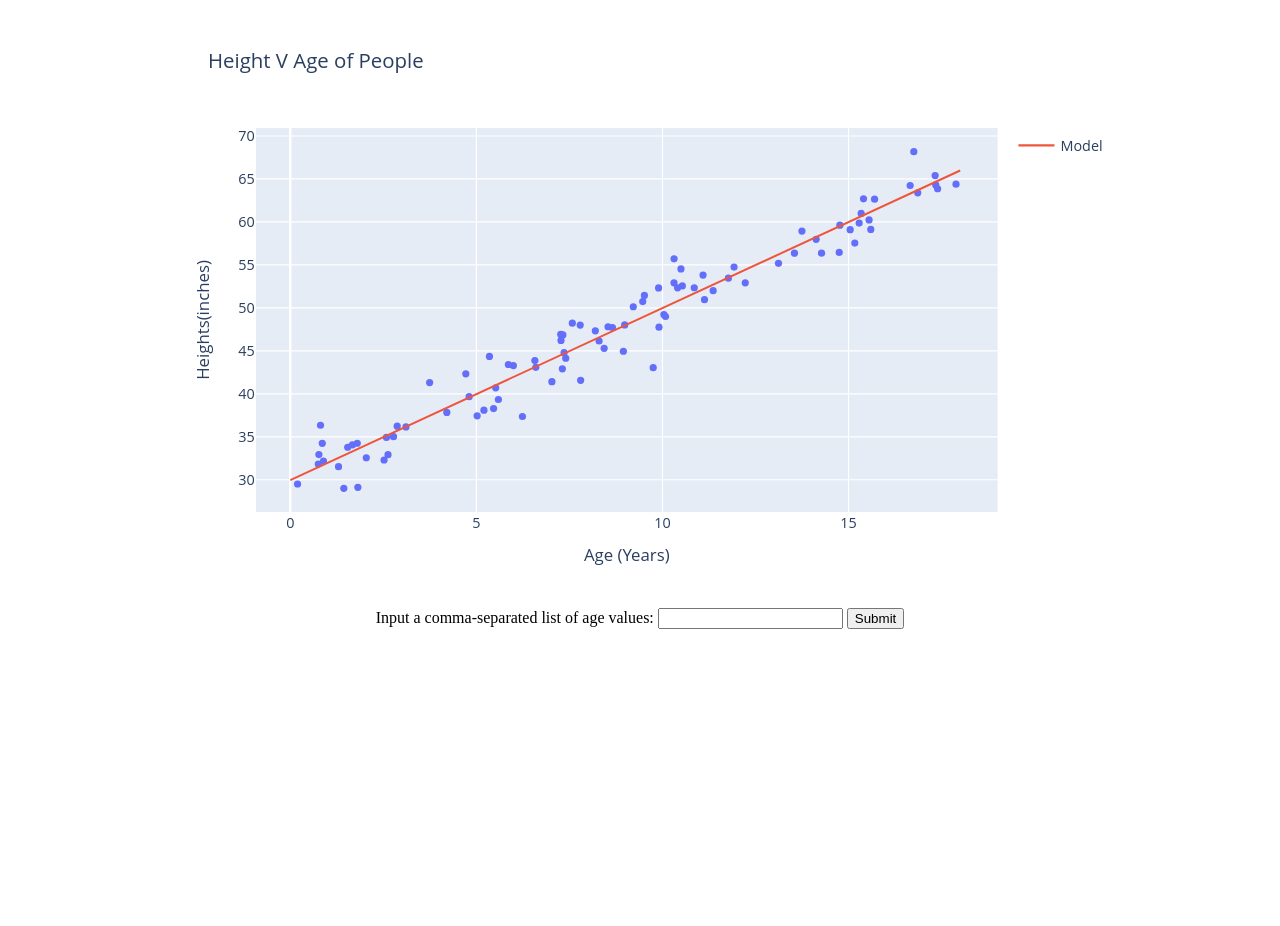
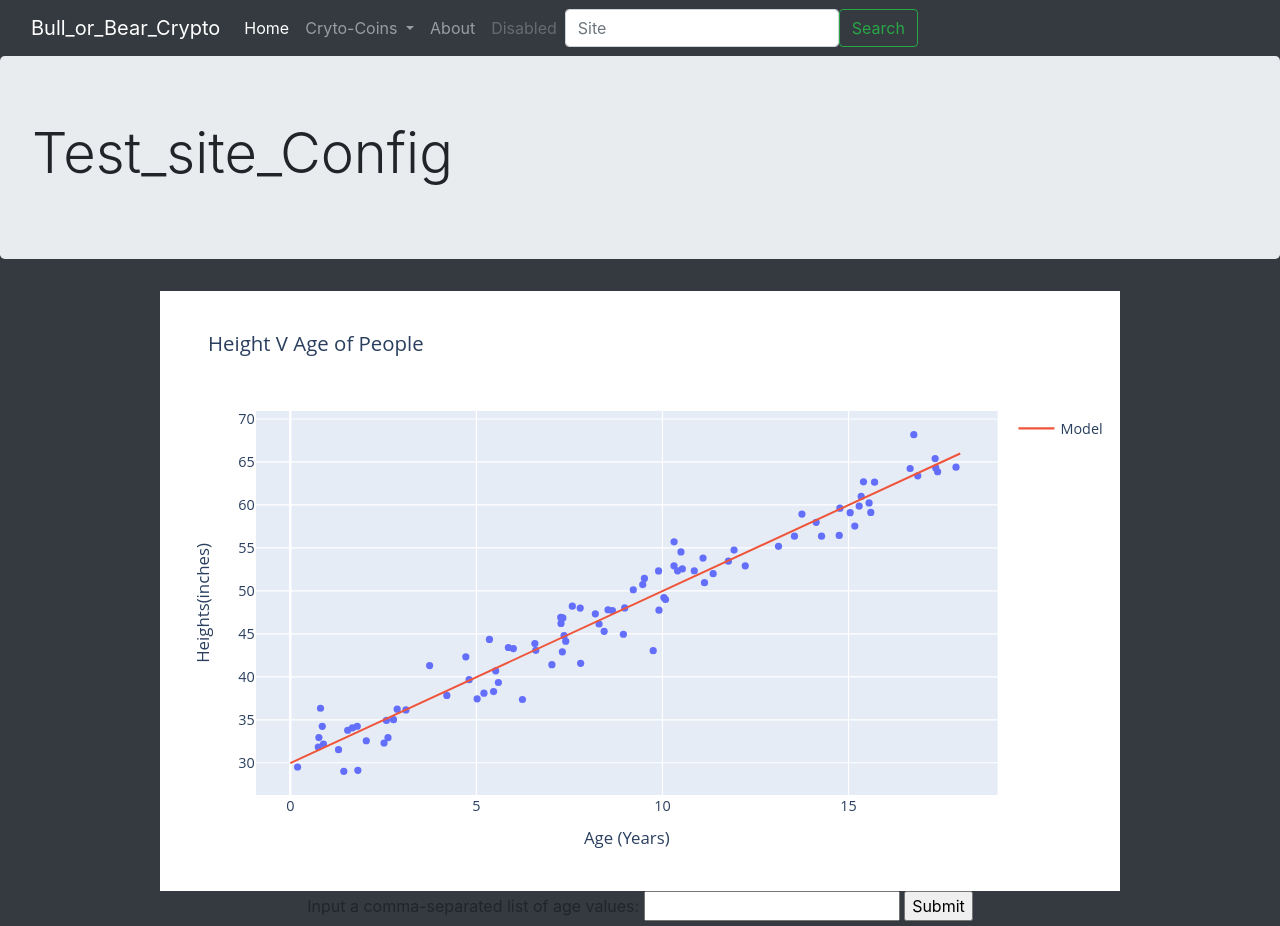
Before and after one commit to GallantGuide/Bull_or_Bear_Crypto, a Flask app: page / in a window 1280 px wide. Before the commit the page ends 629 px from the top, so only its background shows below. Run offline with Flask 2, Linux system fonts and the light colour scheme; some libraries are stand-ins or nearby versions.

Commit message:
Adding base

```diff
--- /dev/null
+++ b/app/templates/base.html
@@ -0,0 +1,93 @@
+<!DOCTYPE html>
+<html>
+  <head>
+    <meta charset="UTF-8">
+    <meta http-equiv="X-UA-Compatible" content="IE=edge">
+    <meta name="viewport" content="width=device-width, initial-scale=1.0">
+    <link
+    rel="stylesheet"
+    href="https://maxcdn.bootstrapcdn.com/bootstrap/4.0.0/css/bootstrap.min.css"
+    integrity="sha384-Gn5384xqQ1aoWXA+058RXPxPg6fy4IWvTNh0E263XmFcJlSAwiGgFAW/dAiS6JXm"
+    crossorigin="anonymous"
+    />
+    <link rel="stylesheet" href="{{ url_for('static', filename='css/style.css') }}">
+    <title>{% block title %}{% endblock %}</title>
+  </head>
+  <body class="bg-dark">
+
+    <!-- Banner and nav bar -->
+    <nav class="navbar navbar-expand-lg navbar-dark bg-dark">
+
+      <div class="container-fluid">
+
+        <!-- Project label -->
+        <span class="navbar-brand"> Bull_or_Bear_Crypto </span>
+
+        <!--  -->
+        <button class="navbar-toggler" type="button" data-bs-toggle="collapse"
+        data-bs-target="#navbarSupportedContent" aria-controls="navbarSupportedContent"
+        aria-expanded="false" aria-label="Toggle navigation">
+          <span class="navbar-toggler-icon"></span>
+        </button>
+
+        <!-- nav Links-->
+        <div class="collapse navbar-collapse" id="navbarSupportedContent">
+          <ul class="navbar-nav me-auto mb-2 mb-lg-0">
+
+            <!-- other pages -->
+            <li class="nav-item">
+              <a class="nav-link active" aria-current="page" href="/">Home</a>
+            </li>
+
+            <!-- Coin selector -->
+            <li class="nav-item dropdown">
+              <a class="nav-link dropdown-toggle" href="#" id="navbarDropdown"
+              role="button" data-bs-toggle="dropdown" aria-expanded="false">
+                Cryto-Coins
+              </a>
+
+              <!-- Coin list -->
+              <ul class="dropdown-menu" aria-labelledby="navbarDropdown">
+                <li><a class="dropdown-item" href="/bitcoin_db">Bitcoin_db</a></li>
+                <li><a class="dropdown-item" href="/bitcoin">Bitcoin_image</a></li>
+                <li><hr class="dropdown-divider"></li>
+                <li><a class="dropdown-item" href="/cardano_db">Cardano_db</a></li>
+                <li><a class="dropdown-item" href="/cardano">Cardano_image</a></li>
+                <li><hr class="dropdown-divider"></li>
+                <li><a class="dropdown-item" href="/ethereum_db">Ethereum_db</a></li>
+                <li><a class="dropdown-item" href="/ethereum">Ethereum_image</a></li>
+                <li><hr class="dropdown-divider"></li>
+                <li><a class="dropdown-item" href="/test_site">Test_model</a></li>
+              </ul>
+            </li>
+
+            <!-- other pages -->
+            <li class="nav-item">
+              <a class="nav-link" href="#">About</a>
+            </li>
+
+            <li class="nav-item">
+              <a class="nav-link disabled">Disabled</a>
+            </li>
+          </ul>
+
+          <!-- Search input -->
+          <form class="d-flex" method="POST">
+            <input class="form-control me-2" placeholder="Site" name="url2" aria-label="Search">
+            <button class="btn btn-outline-success" type="submit"> Search </button>
+          </form>
+
+        </div>
+      </div>
+    </nav>
+
+    <!-- Data from other Pages -->
+    {% block content %}
+    {% endblock %}
+
+
+      <script src="https://cdn.jsdelivr.net/npm/bootstrap@5.1.2/dist/js/bootstrap.bundle.min.js"
+      integrity="sha384-kQtW33rZJAHjgefvhyyzcGF3C5TFyBQBA13V1RKPf4uH+bwyzQxZ6CmMZHmNBEfJ"
+      crossorigin="anonymous"></script>
+    </body>
+</html>
--- a/app/templates/index.html
+++ b/app/templates/index.html
@@ -1,8 +1,17 @@
+{% extends "base.html" %}
+{% block title %} Test Site {% endblock %}
+
+{% block content %}
+<div class="jumbotron">
+    <h1 class="display-4"> Test_site_Config </h1>
+</div>
 <center>
-    <img src = "{{ href }}"height=600 />
+    <img src = "{{ href }}" height=600 />
     <form method="POST">
         <label>Input a comma-separated list of age values: </label>
-        <input name = 'text'>
+        <input type ='text' name = 'data'>
         <input type="submit">
     </form>
 </center>
+
+{% endblock %}
```
Also changed, not shown: app/templates/test_index.html (added, +8 -0 lines).
